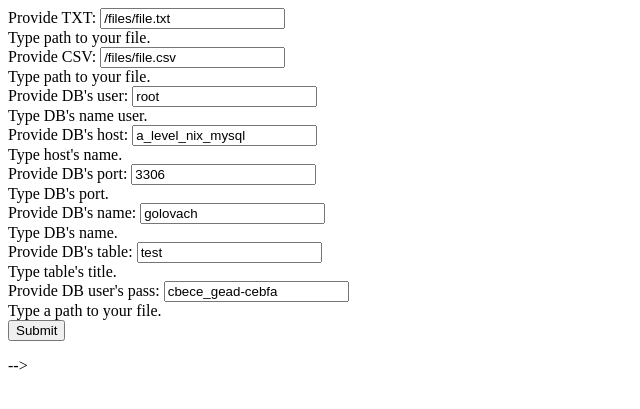
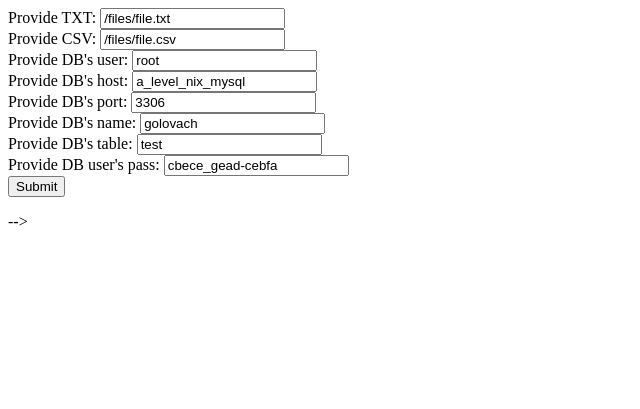
Before and after one commit to rexandr/project, a PHP site: page / in a window 1280 px wide. Shown: the top 409 px of the page, without its empty margins (0-640 px from the left). Run offline with PHP 8.4, Linux system fonts and the light colour scheme; data that the repository does not hold is empty.

Commit message:
Bootstrap used

```diff
--- a/server/app/views/Configs/index.php
+++ b/server/app/views/Configs/index.php
@@ -4,58 +4,46 @@
 
         <div class="mb-3">
             <label for="txt" class="form-label">Provide TXT:</label>
-            <input type="text" name="txt" class="form-control" id="txt" value="/files/file.txt"
-                   aria-describedby="txtHelp" required>
-            <div id="txtHelp" class="form-text">Type path to your file.</div>
+            <input type="text" name="txt" class="form-control" id="txt" value="/files/file.txt" required>
+
         </div>
 
         <div class="mb-3">
             <label for="csv" class="form-label">Provide CSV:</label>
-            <input type="text" name="csv" class="form-control" id="csv" value="/files/file.csv"
-                   aria-describedby="csvHelp" required>
-            <div id="csvHelp" class="form-text">Type path to your file.</div>
+            <input type="text" name="csv" class="form-control" id="csv" value="/files/file.csv" required>
         </div>
 
         <div class="mb-3">
             <label for="user" class="form-label">Provide DB's user:</label>
-            <input type="text" name="user" class="form-control" id="user" value="root"
-                   aria-describedby="userHelp" required>
-            <div id="userHelp" class="form-text">Type DB's name user.</div>
+            <input type="text" name="user" class="form-control" id="user" value="root" required>
+
         </div>
 
         <div class="mb-3">
             <label for="host" class="form-label">Provide DB's host:</label>
-            <input type="text" name="host" class="form-control" id="host" value="a_level_nix_mysql"
-                   aria-describedby="hostHelp" required>
-            <div id="hostHelp" class="form-text">Type host's name.</div>
+            <input type="text" name="host" class="form-control" id="host" value="a_level_nix_mysql" required>
+
         </div>
 
         <div class="mb-3">
             <label for="port" class="form-label">Provide DB's port:</label>
-            <input type="text" name="port" class="form-control" id="port" value="3306"
-                   aria-describedby="portHelp" required>
-            <div id="portHelp" class="form-text">Type DB's port.</div>
+            <input type="text" name="port" class="form-control" id="port" value="3306" required>
+
         </div>
 
         <div class="mb-3">
             <label for="db" class="form-label">Provide DB's name:</label>
-            <input type="text" name="db" class="form-control" id="db" value="golovach"
-                   aria-describedby="dbHelp" required>
-            <div id="dbHelp" class="form-text">Type DB's name.</div>
+            <input type="text" name="db" class="form-control" id="db" value="golovach" required>
         </div>
 
         <div class="mb-3">
             <label for="table" class="form-label">Provide DB's table:</label>
-            <input type="text" name="table" class="form-control" id="table" value="test"
-                   aria-describedby="tableHelp" required>
-            <div id="tableHelp" class="form-text">Type table's title.</div>
+            <input type="text" name="table" class="form-control" id="table" value="test" required>
         </div>
 
         <div class="mb-3">
             <label for="pass" class="form-label">Provide DB user's pass:</label>
-            <input type="text" name="pass" class="form-control" id="pass" value="cbece_gead-cebfa"
-                   aria-describedby="passHelp" required>
-            <div id="passHelp" class="form-text">Type a path to your file.</div>
+            <input type="text" name="pass" class="form-control" id="pass" value="cbece_gead-cebfa" required>
         </div>
         <button type="submit" class="btn btn-primary">Submit</button>
     </form>
--- a/server/public/files/file.txt
+++ b/server/public/files/file.txt
@@ -1,7 +1 @@
 TXTTXTTXTTXTXTXTXTXTXTXTXTXTXT
-Petruk_Pyatochkin
-Petruk_Pyatochkin
-Petruk_Pyatochkin
-Petruk_Pyatochkin
-Petruk_Pyatochkin
-ergfezxg_dfg
```
Also changed, not shown: server/public/files/file.csv (+0 -7 lines), 1 other file.
